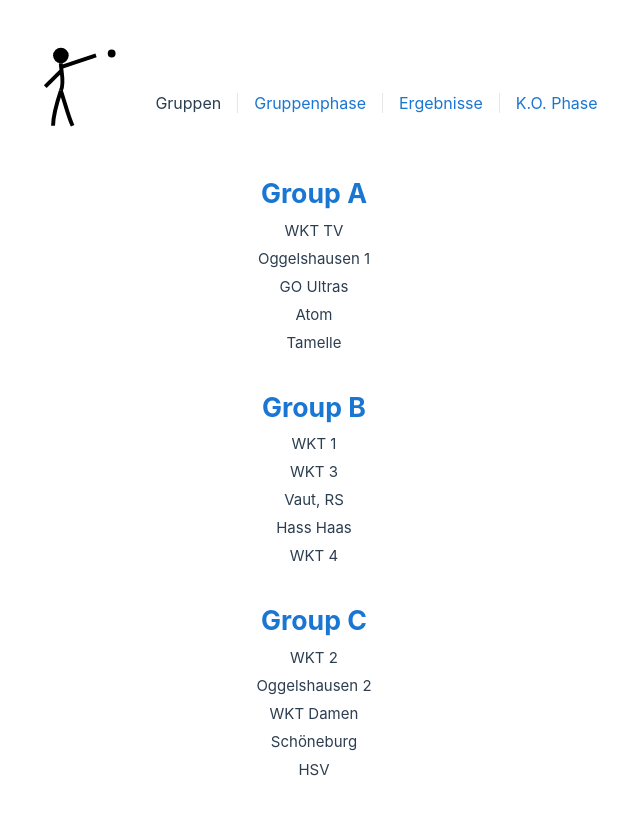
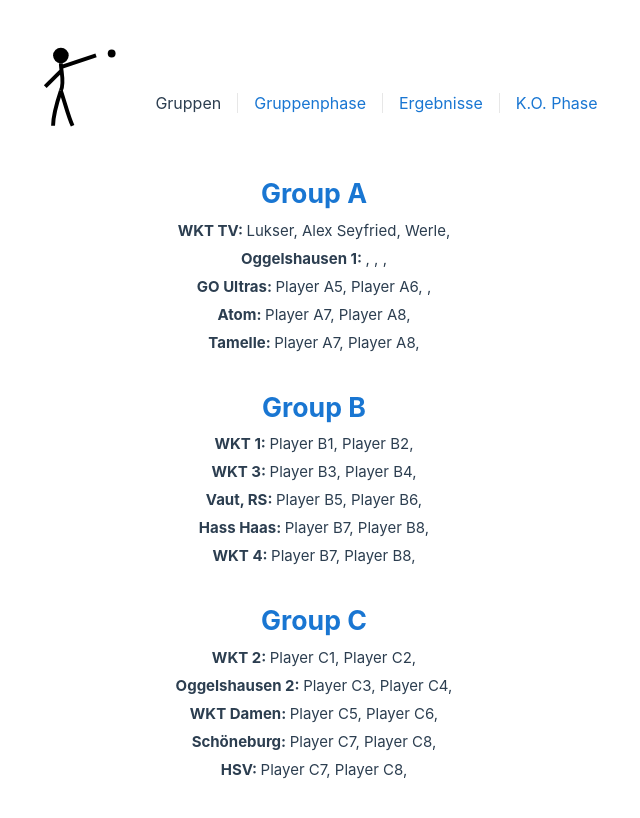
Before and after one commit to JannisDommer/matchmate, a Vue app: page /groups in a window 1280 px wide. Shown: the top 818 px of the page, without its empty margins (326-966 px from the left). Built offline with nearby package versions, Linux system fonts and the light colour scheme.

Commit message:
show player names

```diff
--- a/src/components/GroupTable.vue
+++ b/src/components/GroupTable.vue
@@ -5,7 +5,8 @@
     </template>
 
     <template #cell="{ row }">
-      {{row.name}}
+      <span class="group-name">{{row.name}}: </span>
+      <span v-for="participant in row.participants" class="participant-name">{{participant.name}}, </span>
     </template>
   </MatchMateTable>
 </template>
@@ -26,4 +27,12 @@ defineProps<{
   font-size: 20pt;
   color: #1976d2;
 }
+
+.group-name {
+  font-weight: bold
+}
+
+.participant-name {
+  //margin-left: 5px;
+}
 </style>
```
